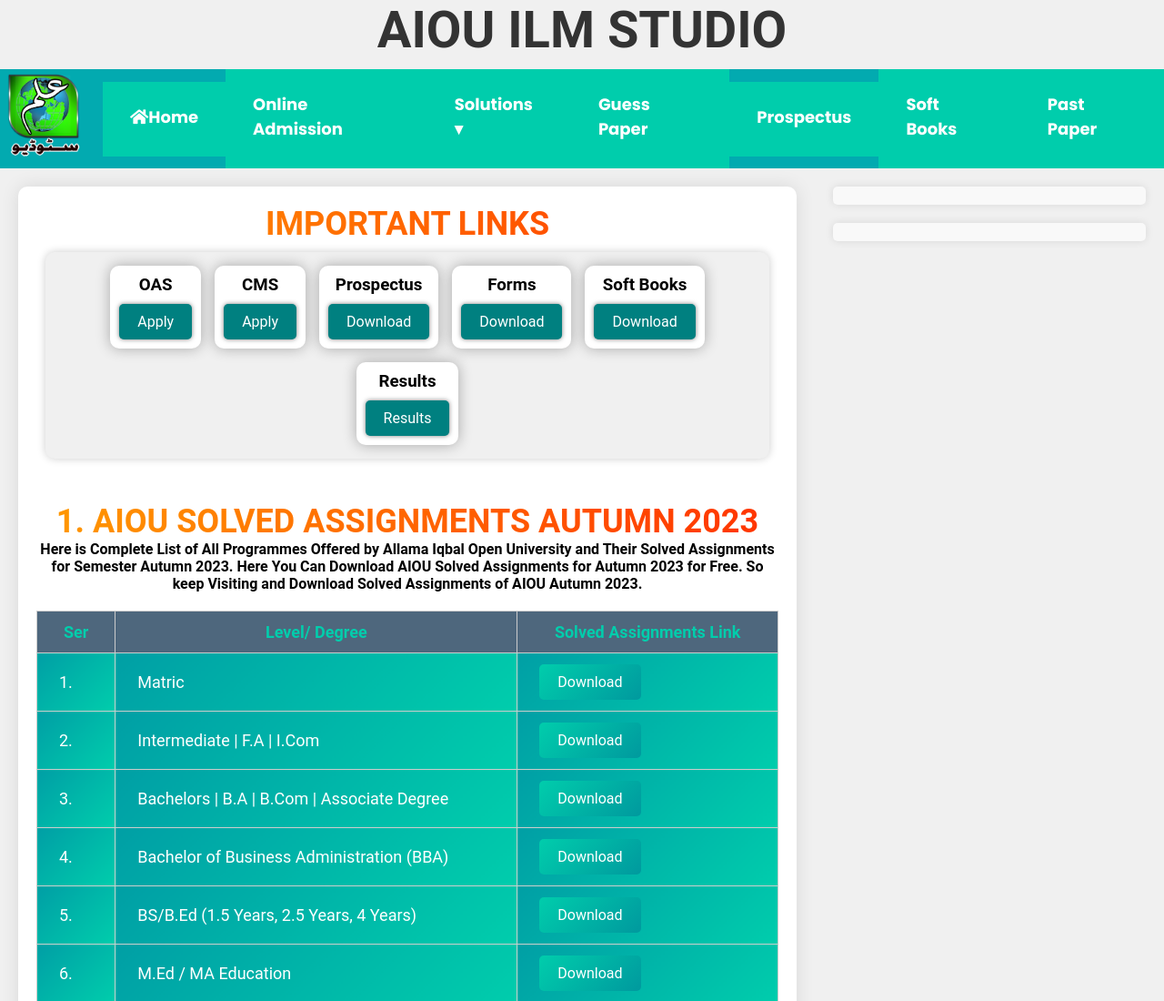
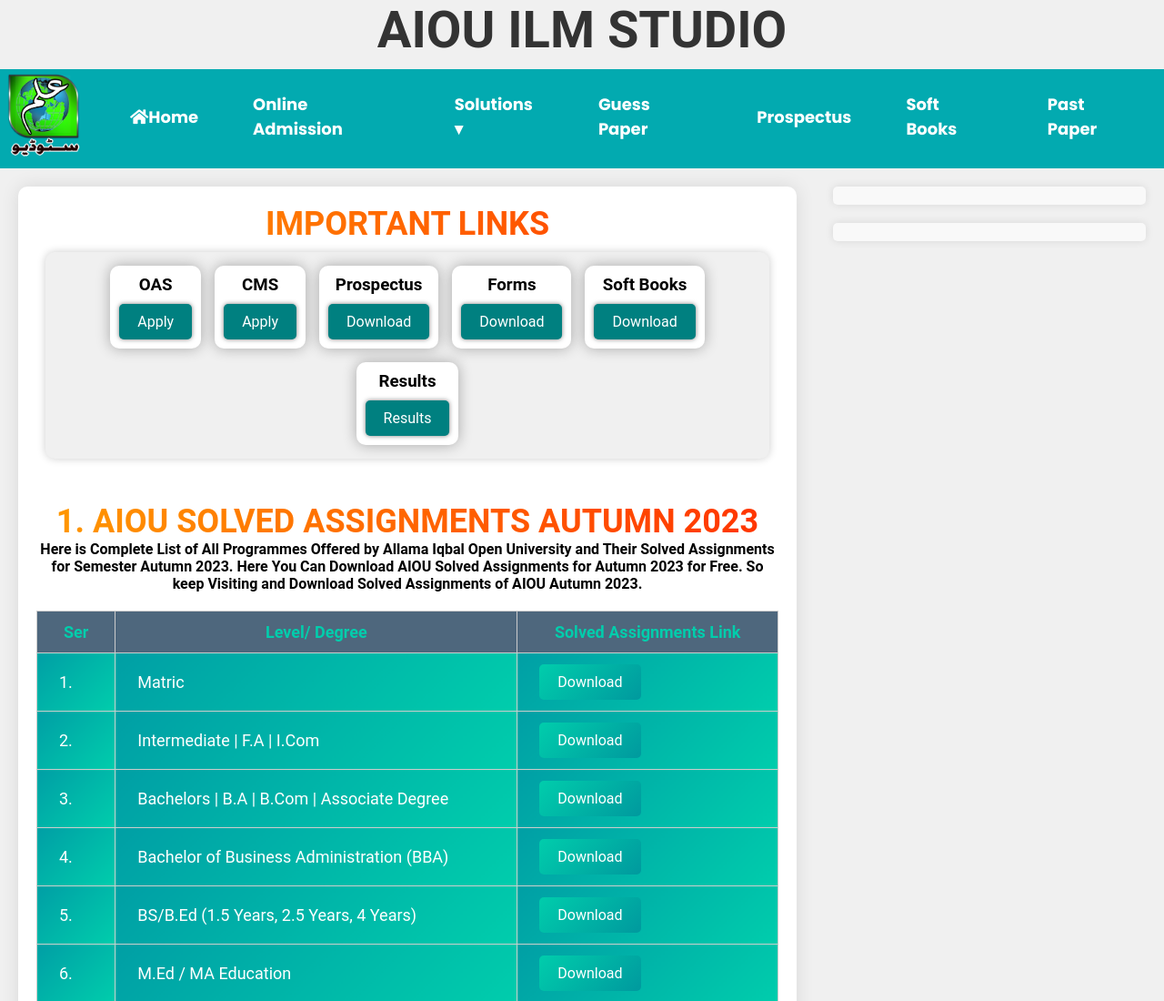
Before and after one commit to aiouilmstudio/aiouilmstudio, a plain HTML site: page index.html in a window 1280 px wide. Shown: the top 1100 px of the page at 91% size. Drawn offline with Linux system fonts and the light colour scheme.

Commit message:
Update style.css

```diff
--- a/Styling/style.css
+++ b/Styling/style.css
@@ -64,7 +64,7 @@ a { text-decoration: none;}
     list-style: none;
     display: flex;
     justify-content: center;
-    background-color: #00CDAC;
+
     margin: 50 5px; /* Add margin between list items */
 }
 
```
